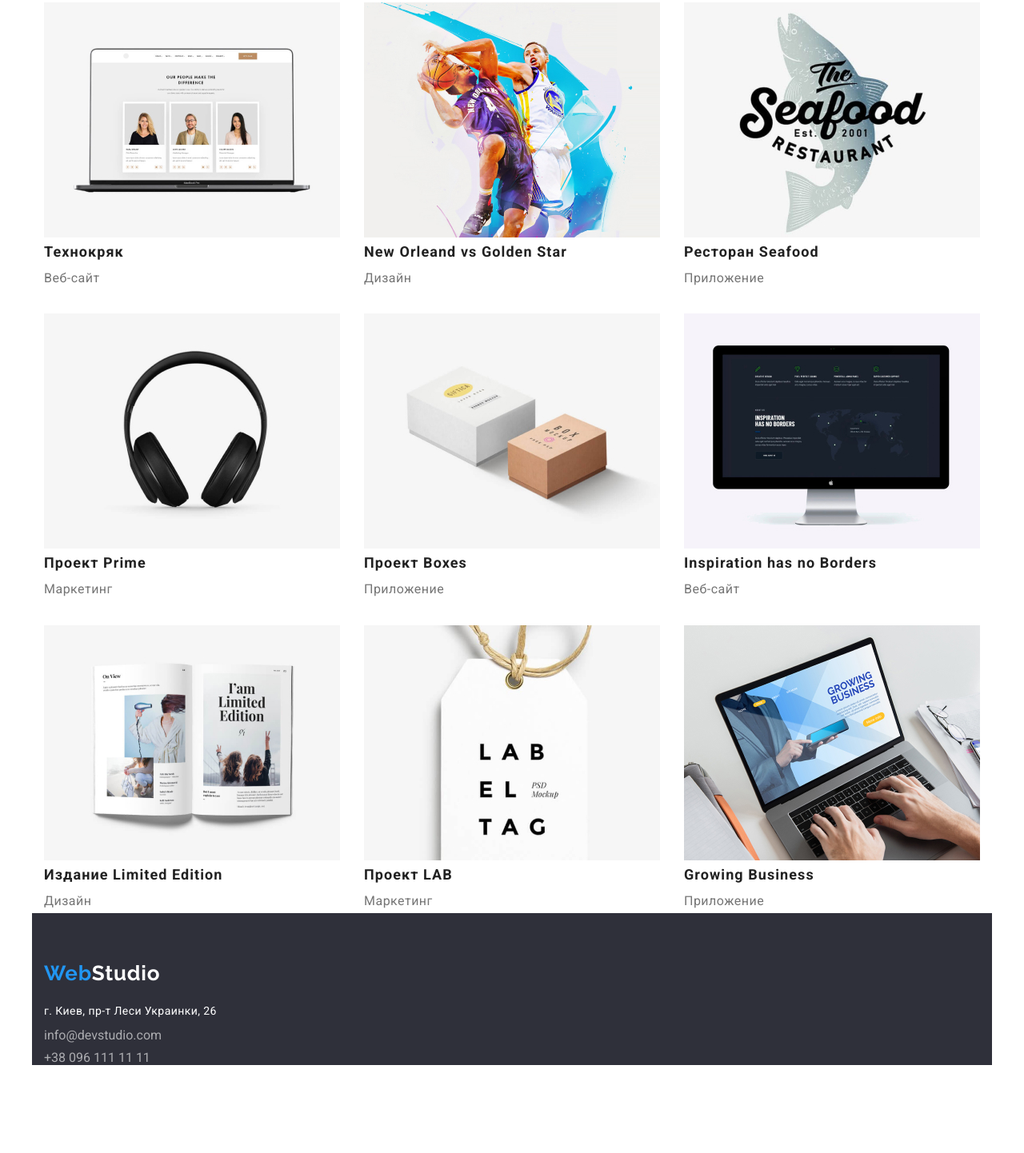
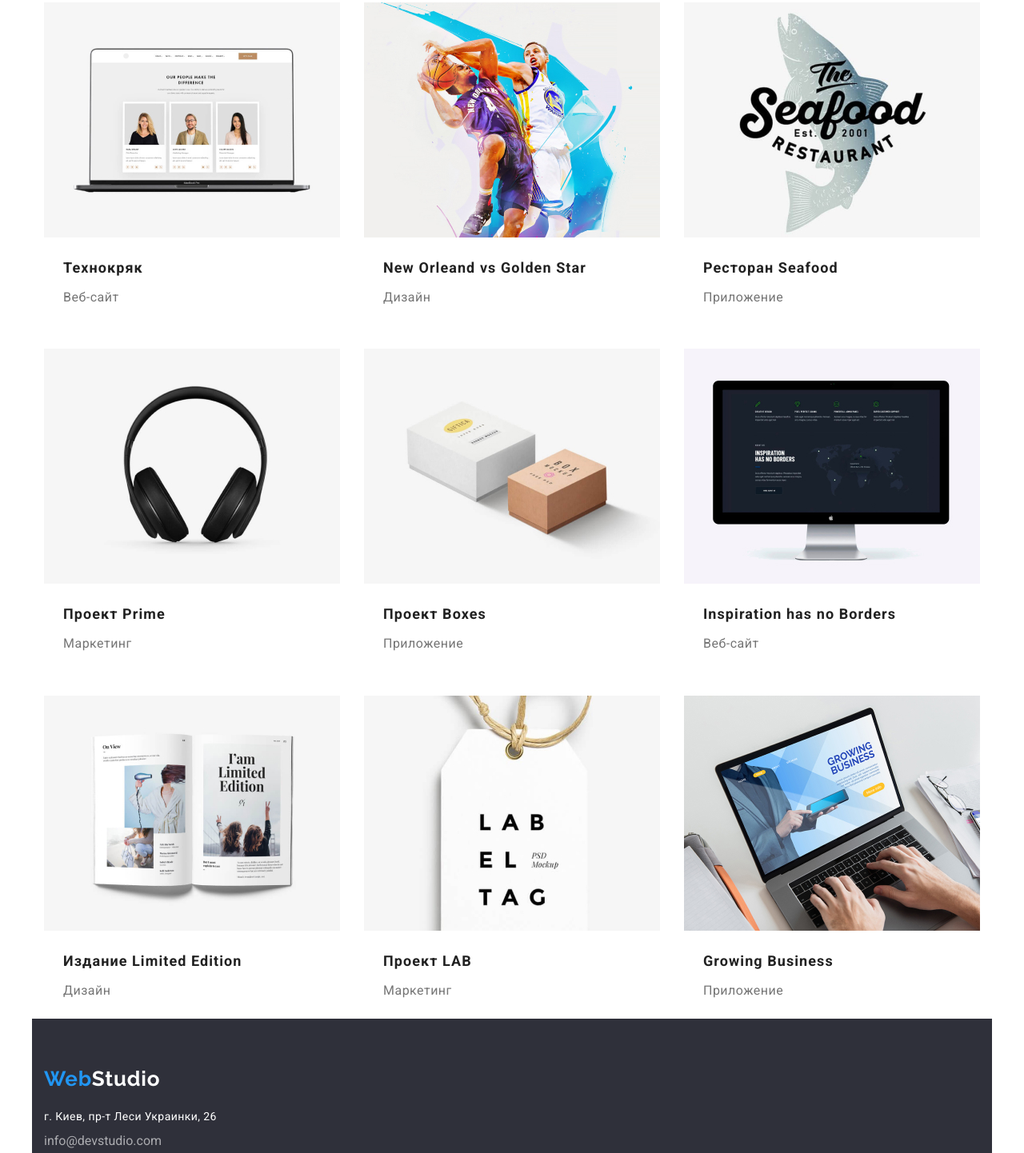
Before and after one commit to mariafedorova12/goit-markup-hw-03, a plain HTML site: page portfolio.html in a window 1280 px wide. Shown: the part 340-1782 px from the top of the page at 80% size. Before the commit the page ends 1672 px from the top, so only its background shows below. Drawn offline with nearby package versions, Linux system fonts and the light colour scheme.

Commit message:
web+port

```diff
--- a/css/styles.css
+++ b/css/styles.css
@@ -97,7 +97,7 @@ img {
   padding-top: 24px;
   padding-bottom: 24px;
   border: 1px solid;
-  border-color: transparent;
+  border-color: #ececec;
 }
 
 .navigation {
@@ -272,6 +272,10 @@ img {
 
 /* ======= SERVICES ========= */
 
+.services .container {
+  padding-bottom: var(--section-pb);
+}
+
 .services-title {
   text-align: center;
   margin-bottom: 50px;
@@ -353,7 +357,8 @@ img {
 /*======= PORTFOLIO =======*/
 
 .portfolio .container {
-  padding-top: var(--section-pt);
+  padding-top: 174px;
+  padding-bottom: var(--section-pb);
 }
 
 .item {
@@ -378,14 +383,21 @@ img {
   display: flex;
   flex-wrap: wrap;
   justify-content: center;
+
   flex-basis: calc((100% / 3) - 30px);
   margin-left: -30px;
   margin-top: -30px;
 }
 
 .services-list-item {
+  /*border: 1px solid;
+  border-color: #ececec;*/
   margin-left: 30px;
   margin-top: 30px;
+}
+
+.content-wrapper {
+  padding: 20px 24px;
 }
 
 .portfolio .button {
@@ -410,6 +422,7 @@ img {
 }
 
 .portfolio-title {
+  margin-bottom: 4px;
   font-weight: 700;
   font-size: 18px;
   line-height: 2;
--- a/portfolio.html
+++ b/portfolio.html
@@ -88,9 +88,10 @@
                   width="370"
                   height="294"
               /></a>
-
+              <div class="content-wrapper">
                 <h3 class="portfolio-title">Технокряк</h3>
                 <p class="portfolio-title-description">Веб-сайт</p>
+              </div>
             </li>
             <li class="services-list-item">
               <a class="link" href=""
@@ -102,10 +103,12 @@
                   height="294"
                   *
                 />
+                <div class="content-wrapper">
                   <h3 class="portfolio-title" lang="en">
                     New Orleand vs Golden Star
                   </h3>
                   <p class="portfolio-title-description">Дизайн</p>
+                </div>
               </a>
             </li>
             <li class="services-list-item">
@@ -117,9 +120,10 @@
                   width="370"
                   height="294"
                 />
-
+                <div class="content-wrapper">
                   <h3 class="portfolio-title" lang="en">Ресторан Seafood</h3>
                   <p class="portfolio-title-description">Приложение</p>
+                </div>
               </a>
             </li>
             <li class="services-list-item">
@@ -131,9 +135,10 @@
                   width="370"
                   height="294"
                 />
-
+                <div class="content-wrapper">
                   <h3 class="portfolio-title" lang="en">Проект Prime</h3>
                   <p class="portfolio-title-description">Маркетинг</p>
+                </div>
               </a>
             </li>
             <li class="services-list-item">
@@ -145,9 +150,11 @@
                   width="370"
                   height="294"
                 />
+                <div class="content-wrapper">
                   <h3 class="portfolio-title" lang="en">Проект Boxes</h3>
-                <p class="portfolio-title-description">Приложение</p></a
-              >
+                  <p class="portfolio-title-description">Приложение</p>
+                </div>
+              </a>
             </li>
             <li class="services-list-item">
               <a class="link" href="">
@@ -158,11 +165,12 @@
                   width="370"
                   height="294"
                 />
-
+                <div class="content-wrapper">
                   <h3 class="portfolio-title" lang="en">
                     Inspiration has no Borders
                   </h3>
                   <p class="portfolio-title-description">Веб-сайт</p>
+                </div>
               </a>
             </li>
             <li class="services-list-item">
@@ -174,11 +182,12 @@
                   width="370"
                   height="294"
                 />
-
+                <div class="content-wrapper">
                   <h3 class="portfolio-title" lang="en">
                     Издание Limited Edition
                   </h3>
                   <p class="portfolio-title-description">Дизайн</p>
+                </div>
               </a>
             </li>
             <li class="services-list-item">
@@ -190,8 +199,10 @@
                   width="370"
                   height="294"
                 />
+                <div class="content-wrapper">
                   <h3 class="portfolio-title" lang="en">Проект LAB</h3>
                   <p class="portfolio-title-description">Маркетинг</p>
+                </div>
               </a>
             </li>
             <li class="services-list-item">
@@ -203,8 +214,10 @@
                   width="370"
                   height="294"
                 />
+                <div class="content-wrapper">
                   <h3 class="portfolio-title" lang="en">Growing Business</h3>
                   <p class="portfolio-title-description">Приложение</p>
+                </div>
               </a>
             </li>
           </ul>
```
Lines whose indentation alone changed are shown as unchanged.
